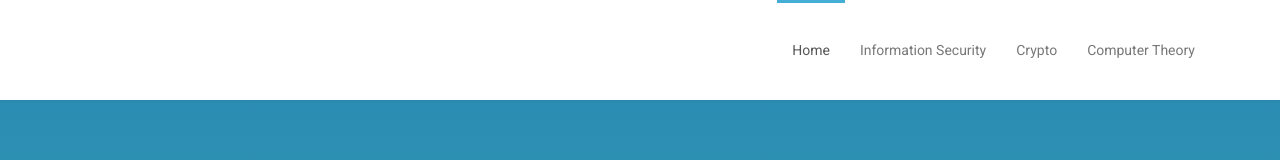
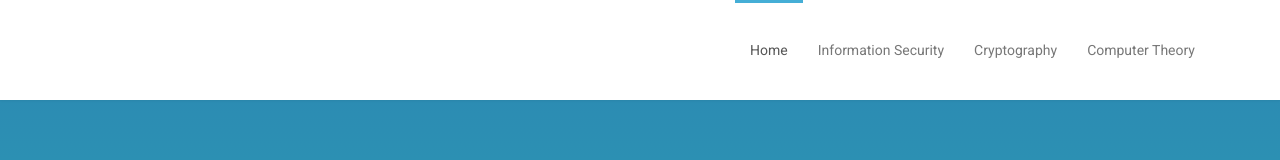
Before and after one commit to JunmingKe/Deadline, a plain HTML site: page index.html in a window 1280 px wide. Shown: the top 160 px of the page. Drawn offline with Linux system fonts and the light colour scheme.

Commit message:
modified:   index.html

```diff
--- a/index.html
+++ b/index.html
@@ -42,7 +42,7 @@
 					<!-- <li class="scroll active"><a href="#home">前言</a></li> -->
 					<li class="scroll active"><a href="#get-in-touch">Home</a></li>
 					<li class="scroll"><a href="#services">Information Security</a></li>
-					<li class="scroll"><a href="#portfolio">Crypto</a></li>
+					<li class="scroll"><a href="#portfolio">Cryptography</a></li>
 					<li class="scroll"><a href="#about">Computer Theory</a></li>
 					<!-- <li class="scroll"><a href="#about">About</a></li>
 					<li class="scroll"><a href="#meet-team">Team</a></li>
```
